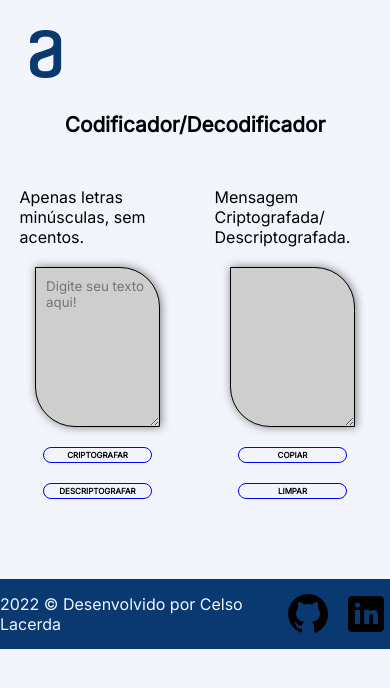
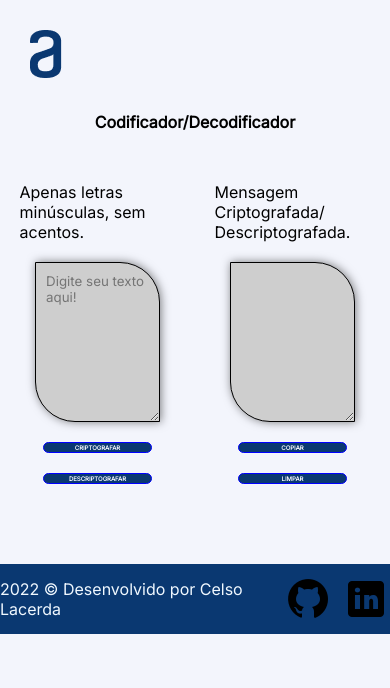
Before and after one commit to Celsohsl/Challenge-Alura-Oracle-ONE-Iniciante-em-Programa-o-, a plain HTML site: page index.html in a window 390 px wide. Drawn offline with Linux system fonts and the light colour scheme.

Commit message:
adicionando responsividade

```diff
--- a/assets/css/style.css
+++ b/assets/css/style.css
@@ -104,7 +104,7 @@ p {
 }
 
 .btn-crypto:hover {
-    /* transition: background, color 0.5s; */
+    transition: background, color 0.5s;
     background: #0A3871;
     color: white;
 
@@ -124,7 +124,7 @@ p {
 }
 
 .btn-decrypto:hover {
-    /* transition: background, color 0.5s; */
+    transition: background, color 0.5s;
     background: #0A3871;
     color: white;
 
@@ -143,7 +143,7 @@ p {
 }
 
 .btn-copy:hover {
-    /* transition: background, color 0.5s; */
+    transition: background, color 0.5s;
     background:#0A3871;
     color: white;
 
@@ -163,7 +163,7 @@ p {
 }
 
 .btn-clear:hover {
-    /* transition: background, color 0.5s; */
+    transition: background, color 0.5s;
     background: #0A3871;
     color: white;
 
@@ -176,7 +176,7 @@ p {
     margin-top: 80px;
     width: 100%;
     height: 70px;
-    background-color: #0A3871;;
+    background-color: #0A3871;
     color: aliceblue;
     align-items: center;
     justify-content: center;
@@ -194,11 +194,14 @@ p {
  @media screen and (max-width: 480px) {
     .btn-decrypto, .btn-crypto, .btn-copy, .btn-clear {
         width: 70%;
-        height: 2em;
-        font-size: 0.5em;
+        height: 2.3em;
+        font-size: 0.3em;
+        background-color: #0A3871;
+        color: #F3F5FC;
+        transition: background, none;
     }
 
     h1 {
-        font-size: 1.3em;
+        font-size: 1em;
     }
 }
```
